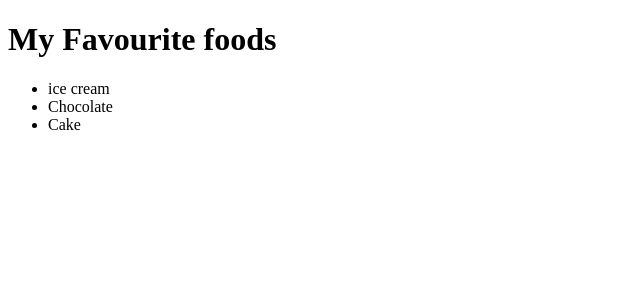
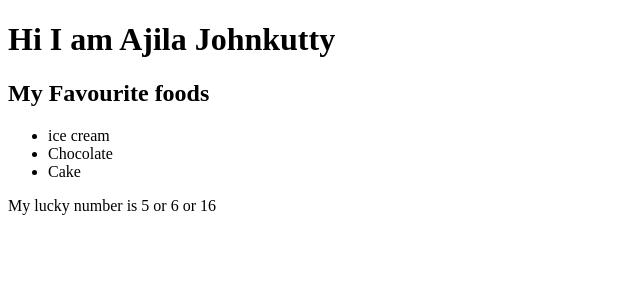
Before and after one commit to Ajilakj/react-practice, a React (Create React App) app: page / in a window 1280 px wide. Shown: the top 300 px of the page, without its empty margins (0-640 px from the left). Built offline with nearby package versions, Linux system fonts and the light colour scheme.

Commit message:
Update 2 files

```diff
--- a/src/index.js
+++ b/src/index.js
@@ -1,14 +1,23 @@
 import React from "react";
 import ReactDom from "react-dom";
-
+const first = "Ajila";
+const last = "Johnkutty";
+const food = "My Favourite foods";
+const no = 5;
 ReactDom.render(
   <>
-    <h1>My Favourite foods</h1>
+    <h1>
+      Hi I am {first} {last}
+    </h1>
+    <h2>{food}</h2>
     <ul>
       <li>ice cream</li>
       <li>Chocolate</li>
       <li>Cake</li>
     </ul>
+    <p>
+      My lucky number is {no} or {5 + 1} or {4 * 4}
+    </p>
   </>,
   document.getElementById("root")
 );
```
Also changed, not shown: 1 other file (tests, documents, lock files or other folders).
